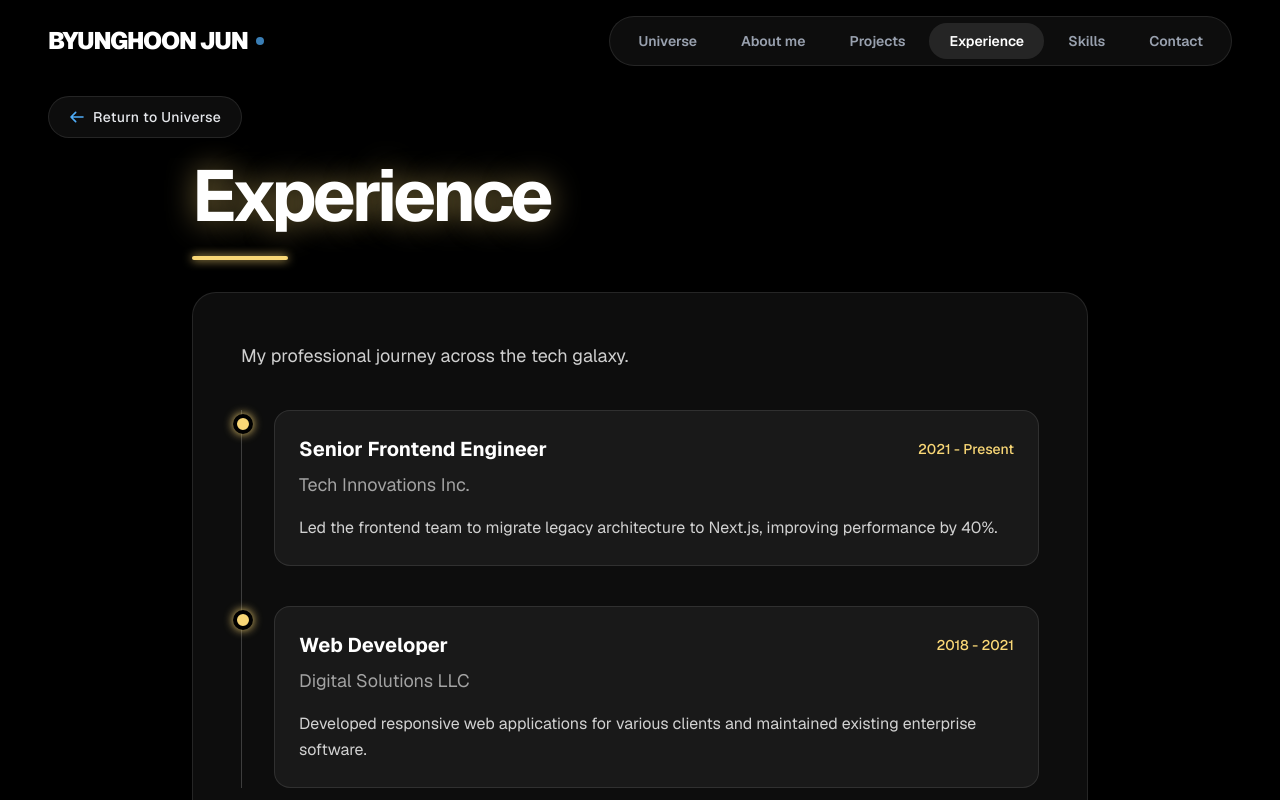
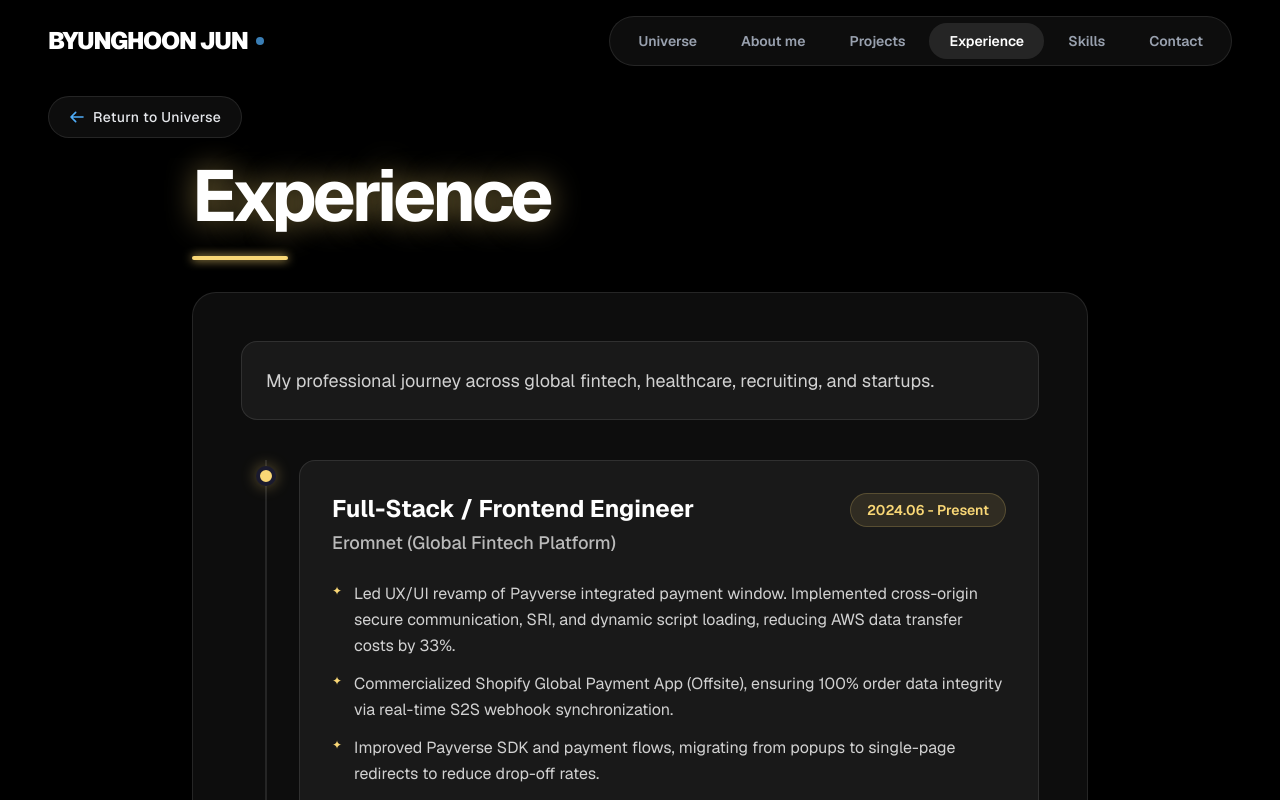
Before and after one commit to jbh9404/solar-system-portfolio, a Next.js app: page /experience in a window 1280 px wide. Built offline with nearby package versions, Linux system fonts and the light colour scheme.

Commit message:
experience page update

```diff
--- a/src/app/experience/page.tsx
+++ b/src/app/experience/page.tsx
@@ -1,46 +1,118 @@
+import type { Metadata } from "next";
 import PageContainer from "@/components/PageContainer";
+
+export const metadata: Metadata = {
+  title: "Experience | Byunghoon Jun",
+  robots: {
+    index: false,
+    follow: false,
+    nocache: true,
+    googleBot: {
+      index: false,
+      follow: false,
+    },
+  },
+};
 
 export default function ExperiencePage() {
   const experiences = [
     {
-      role: "Senior Frontend Engineer",
-      company: "Tech Innovations Inc.",
-      period: "2021 - Present",
-      details:
-        "Led the frontend team to migrate legacy architecture to Next.js, improving performance by 40%.",
+      role: "Full-Stack / Frontend Engineer",
+      company: "Eromnet (Global Fintech Platform)",
+      period: "2024.06 - Present",
+      details: [
+        "Led UX/UI revamp of Payverse integrated payment window. Implemented cross-origin secure communication, SRI, and dynamic script loading, reducing AWS data transfer costs by 33%.",
+        "Commercialized Shopify Global Payment App (Offsite), ensuring 100% order data integrity via real-time S2S webhook synchronization.",
+        "Improved Payverse SDK and payment flows, migrating from popups to single-page redirects to reduce drop-off rates.",
+        "Launched Payverse Developer Center using Next.js and MDX for optimized technical documentation.",
+        "Renewed internal back-office system from legacy JSP to React ecosystem, stabilizing operations with i18n support.",
+      ],
     },
     {
-      role: "Web Developer",
-      company: "Digital Solutions LLC",
-      period: "2018 - 2021",
-      details:
-        "Developed responsive web applications for various clients and maintained existing enterprise software.",
+      role: "System Support Engineer / PM",
+      company: "Facephi APAC (Global Biometric Auth)",
+      period: "2023.05 - 2024.04",
+      details: [
+        "Managed cross-platform technical support (React Native, Flutter, iOS, Android) for biometric authentication widgets for global financial clients.",
+        "Operated an IT Help Desk bridging the Spanish headquarters and APAC clients through fluent English technical communication.",
+        "Led the 'Korea Fintech Week 2023' B2B booth operations, handling technical marketing, branding, and new partnerships.",
+      ],
+    },
+    {
+      role: "Frontend Engineer",
+      company: "Bluebeaker (Medical 3D Platform)",
+      period: "2022.01 - 2023.04",
+      details: [
+        "Developed 'MEDMAP', a medical 3D/video platform. Implemented a hybrid architecture using React webviews inside a C# WPF container to handle heavy 3D rendering.",
+        "Launched MEDMAP tablet application across iOS and Android app stores within 5 months.",
+        "Built the 'Bluebeaker Lab' 3D content library and a multilingual Next.js website for an ophthalmic medical device company.",
+      ],
+    },
+    {
+      role: "Full-Stack Developer",
+      company: "DHD Consulting (US - New York)",
+      period: "2021.04 - 2022.01",
+      details: [
+        "Designed the initial architecture and REST APIs for 'WorkOnward', a location-based social recruiting platform.",
+        "Implemented custom map searches and real-time pin clustering using Mapbox API, successfully launching the MVP in the US market.",
+      ],
+    },
+    {
+      role: "CSO & Frontend Developer (Founding Member)",
+      company: "TraveliMap (Location-based Travel Startup)",
+      period: "2019.10 - 2021.03",
+      details: [
+        "Spearheaded the initial MVP and official product launch, solely developing React-based UI components.",
+        "Utilized Google Analytics for data-driven growth hacking, successfully reaching 40,000 active users.",
+        "Managed the corporate marketing channel, achieving over 1 million views and directly contributing to securing the Pre-TIPS government grant.",
+      ],
     },
   ];
 
   return (
     <PageContainer title="Experience" color="#f9d776">
       <div className="space-y-10">
-        <p className="text-lg text-white/80 leading-relaxed">
-          My professional journey across the tech galaxy.
-        </p>
+        <div className="bg-white/5 p-6 rounded-2xl border border-white/10">
+          <p className="text-lg text-white/80 leading-relaxed">
+            My professional journey across global fintech, healthcare, recruiting, and startups.
+          </p>
+        </div>
 
-        <div className="relative border-l border-white/20 pl-8 space-y-10">
+        <div className="relative border-l-2 border-white/10 pl-8 space-y-12 ml-2 md:ml-6 mt-10">
           {experiences.map((exp, idx) => (
-            <div key={idx} className="relative">
+            <div key={idx} className="relative group">
               {/* Timeline dot */}
               <div
-                className="absolute -left-[41px] top-1 h-5 w-5 rounded-full bg-[#f9d776] border-4 border-black"
-                style={{ boxShadow: "0 0 10px #f9d776" }}
+                className="absolute -left-[43px] top-1.5 h-5 w-5 rounded-full bg-[#f9d776] border-[4px] border-[#1a1a2e] group-hover:scale-125 transition-transform duration-300 z-10"
+                style={{ boxShadow: "0 0 15px rgba(249, 215, 118, 0.4)" }}
               />
 
-              <div className="bg-white/5 p-6 rounded-2xl border border-white/10 hover:border-[#f9d776]/40 transition-colors">
-                <div className="flex flex-col sm:flex-row sm:items-center sm:justify-between mb-2">
-                  <h3 className="text-xl font-bold text-white">{exp.role}</h3>
-                  <span className="text-[#f9d776] text-sm font-medium">{exp.period}</span>
+              <div className="bg-white/5 p-6 md:p-8 rounded-2xl border border-white/10 group-hover:border-[#f9d776]/40 transition-all duration-300 group-hover:bg-white/10 group-hover:-translate-y-1 group-hover:shadow-[0_10px_30px_rgba(249,215,118,0.1)]">
+                <div className="flex flex-col lg:flex-row lg:items-start lg:justify-between mb-6 gap-4">
+                  <div>
+                    <h3 className="text-2xl font-bold text-white group-hover:text-[#f9d776] transition-colors">
+                      {exp.role}
+                    </h3>
+                    <h4 className="text-lg text-white/70 mt-1 font-medium">{exp.company}</h4>
+                  </div>
+                  <div className="inline-flex">
+                    <span className="bg-[#f9d776]/10 text-[#f9d776] text-sm font-semibold px-4 py-1.5 rounded-full whitespace-nowrap border border-[#f9d776]/20">
+                      {exp.period}
+                    </span>
+                  </div>
                 </div>
-                <h4 className="text-lg text-white/60 mb-4">{exp.company}</h4>
-                <p className="text-white/80 leading-relaxed">{exp.details}</p>
+
+                <ul className="space-y-3">
+                  {exp.details.map((detail, dIdx) => (
+                    <li
+                      key={dIdx}
+                      className="text-white/80 leading-relaxed flex items-start text-sm md:text-base"
+                    >
+                      <span className="text-[#f9d776] mr-3 mt-0.5 text-xs">✦</span>
+                      <span>{detail}</span>
+                    </li>
+                  ))}
+                </ul>
               </div>
             </div>
           ))}
```
